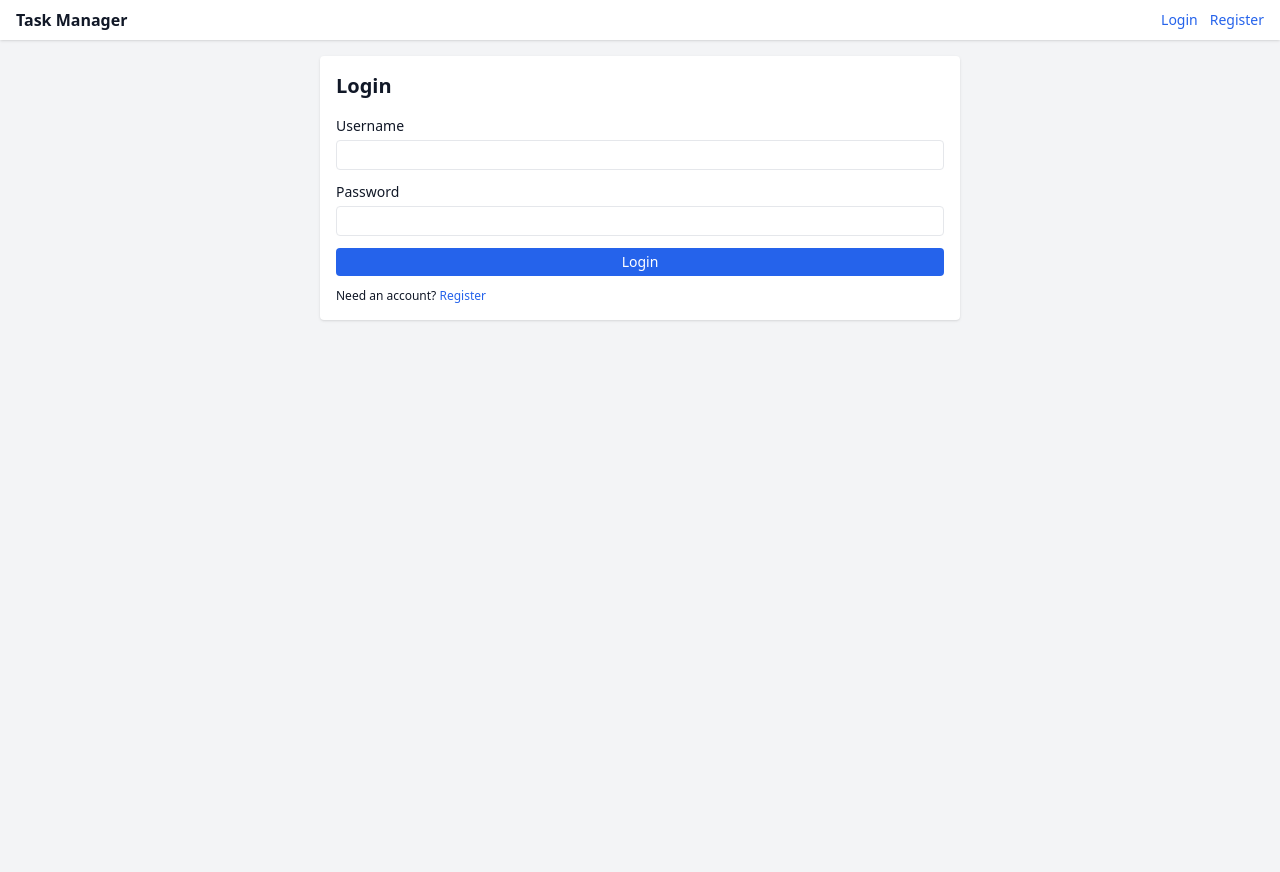
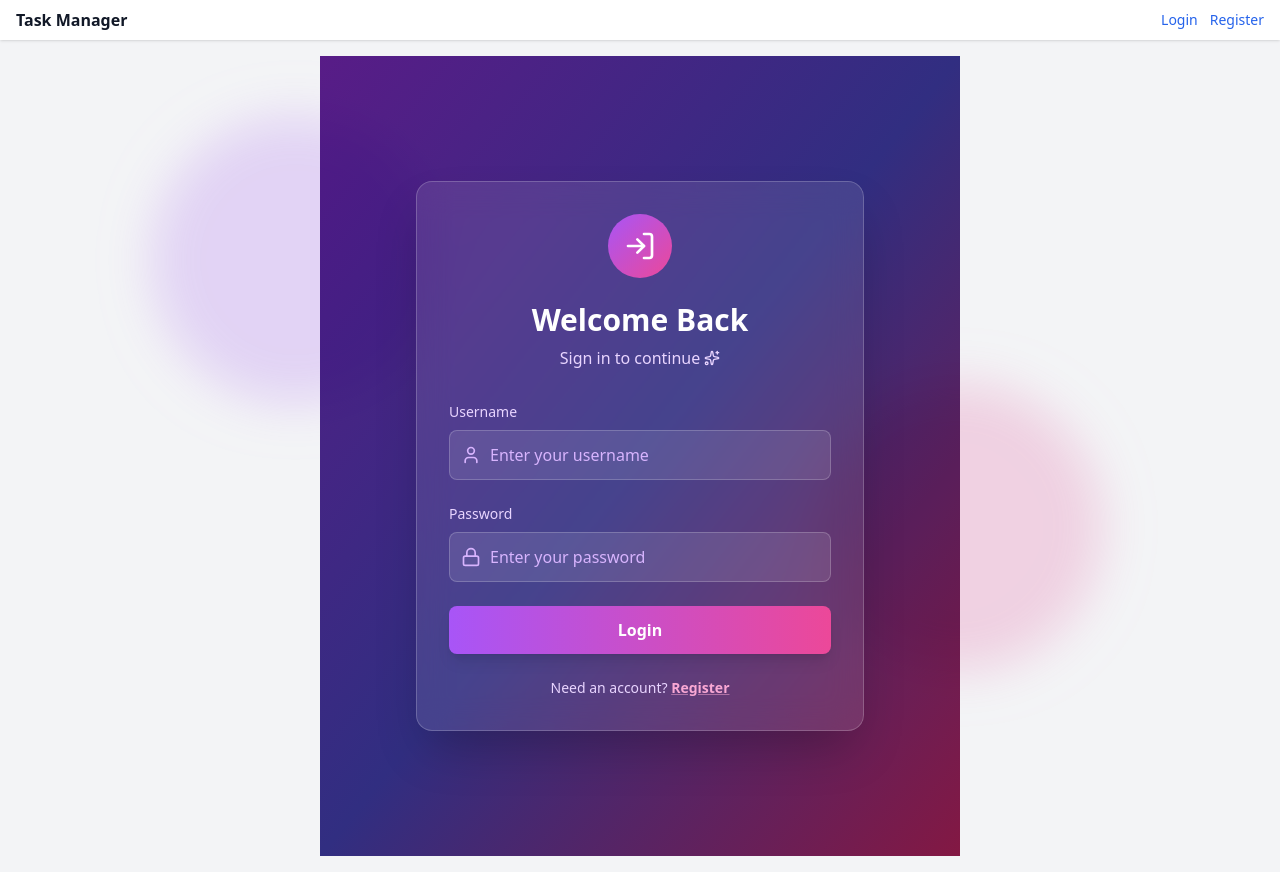
Before and after one commit to tanmay0996/TaskManager, a React app in the folder frontend/: page /login in a window 1280 px wide. Before the commit the page ends 800 px from the top, so only its background shows below. Built offline with nearby package versions, Linux system fonts and the light colour scheme; the HTML template or start-up script is replaced by a standard one.

Commit message:
implemented zod varification on login page and improve it's UI

```diff
--- a/frontend/src/pages/Login.jsx
+++ b/frontend/src/pages/Login.jsx
@@ -1,22 +1,48 @@
 import React, { useState } from 'react';
 import { useNavigate, Link, useLocation } from 'react-router-dom';
+import { motion } from 'framer-motion';
+import { LogIn, Lock, User, AlertCircle, Sparkles } from 'lucide-react';
+import { z } from 'zod';
 import api from '../utils/api.js';
+
+// Zod validation schema
+const loginSchema = z.object({
+  username: z.string()
+    .min(1, 'Username is required')
+    .max(20, 'Username must be less than 20 characters'),
+  password: z.string()
+    .min(1, 'Password is required')
+    .max(50, 'Password must be less than 50 characters')
+});
 
 export default function Login() {
   const [username, setUsername] = useState('');
   const [password, setPassword] = useState('');
   const [error, setError] = useState('');
   const [loading, setLoading] = useState(false);
+  const [fieldErrors, setFieldErrors] = useState({});
   const navigate = useNavigate();
   const location = useLocation();
 
   const handleSubmit = async (e) => {
     e.preventDefault();
     setError('');
-    if (!username || !password) {
-      setError('Username and password are required');
+    setFieldErrors({});
+
+    // Zod validation
+    try {
+      loginSchema.parse({ username, password });
+    } catch (err) {
+      if (err instanceof z.ZodError) {
+        const errors = {};
+        err.errors.forEach((error) => {
+          errors[error.path[0]] = error.message;
+        });
+        setFieldErrors(errors);
         return;
       }
+    }
+
     setLoading(true);
     try {
       const res = await api.post('/auth/login', { username, password });
@@ -36,41 +62,189 @@ export default function Login() {
   };
 
   return (
-    <div className="bg-white rounded shadow p-4">
-      <h1 className="text-xl font-semibold mb-4">Login</h1>
-      <form onSubmit={handleSubmit} className="space-y-3">
-        <div>
-          <label className="block text-sm mb-1">Username</label>
+    <div className="min-h-screen bg-gradient-to-br from-purple-900 via-indigo-900 to-pink-900 flex items-center justify-center p-4">
+      {/* Animated background elements */}
+      <div className="absolute inset-0 overflow-hidden">
+        <motion.div
+          className="absolute top-20 left-20 w-72 h-72 bg-purple-500 rounded-full mix-blend-multiply filter blur-xl opacity-20"
+          animate={{
+            x: [0, 100, 0],
+            y: [0, 50, 0],
+          }}
+          transition={{
+            duration: 8,
+            repeat: Infinity,
+            ease: "easeInOut"
+          }}
+        />
+        <motion.div
+          className="absolute bottom-20 right-20 w-72 h-72 bg-pink-500 rounded-full mix-blend-multiply filter blur-xl opacity-20"
+          animate={{
+            x: [0, -100, 0],
+            y: [0, -50, 0],
+          }}
+          transition={{
+            duration: 10,
+            repeat: Infinity,
+            ease: "easeInOut"
+          }}
+        />
+      </div>
+
+      <motion.div
+        initial={{ opacity: 0, y: 20 }}
+        animate={{ opacity: 1, y: 0 }}
+        transition={{ duration: 0.5 }}
+        className="bg-white/10 backdrop-blur-lg rounded-2xl shadow-2xl p-8 w-full max-w-md relative z-10 border border-white/20"
+      >
+        {/* Header */}
+        <motion.div
+          initial={{ scale: 0 }}
+          animate={{ scale: 1 }}
+          transition={{ delay: 0.2, type: "spring", stiffness: 200 }}
+          className="flex justify-center mb-6"
+        >
+          <div className="bg-gradient-to-br from-purple-500 to-pink-500 p-4 rounded-full">
+            <LogIn className="w-8 h-8 text-white" />
+          </div>
+        </motion.div>
+
+        <motion.h1
+          initial={{ opacity: 0 }}
+          animate={{ opacity: 1 }}
+          transition={{ delay: 0.3 }}
+          className="text-3xl font-bold text-center text-white mb-2"
+        >
+          Welcome Back
+        </motion.h1>
+
+        <motion.p
+          initial={{ opacity: 0 }}
+          animate={{ opacity: 1 }}
+          transition={{ delay: 0.4 }}
+          className="text-center text-purple-200 mb-8 flex items-center justify-center gap-1"
+        >
+          Sign in to continue <Sparkles className="w-4 h-4" />
+        </motion.p>
+
+        {/* Form */}
+        <form onSubmit={handleSubmit} className="space-y-6">
+          {/* Username Field */}
+          <motion.div
+            initial={{ opacity: 0, x: -20 }}
+            animate={{ opacity: 1, x: 0 }}
+            transition={{ delay: 0.5 }}
+          >
+            <label className="block text-sm font-medium text-purple-200 mb-2">
+              Username
+            </label>
+            <div className="relative">
+              <User className="absolute left-3 top-1/2 transform -translate-y-1/2 w-5 h-5 text-purple-300" />
               <input
-            className="w-full border rounded px-2 py-1 text-sm"
+                type="text"
                 value={username}
                 onChange={(e) => setUsername(e.target.value)}
+                className="w-full pl-10 pr-4 py-3 bg-white/10 border border-white/20 rounded-lg focus:outline-none focus:ring-2 focus:ring-purple-500 focus:border-transparent text-white placeholder-purple-300 transition-all"
+                placeholder="Enter your username"
               />
             </div>
-        <div>
-          <label className="block text-sm mb-1">Password</label>
+            {fieldErrors.username && (
+              <motion.p
+                initial={{ opacity: 0, y: -10 }}
+                animate={{ opacity: 1, y: 0 }}
+                className="text-pink-300 text-sm mt-1 flex items-center gap-1"
+              >
+                <AlertCircle className="w-4 h-4" />
+                {fieldErrors.username}
+              </motion.p>
+            )}
+          </motion.div>
+
+          {/* Password Field */}
+          <motion.div
+            initial={{ opacity: 0, x: -20 }}
+            animate={{ opacity: 1, x: 0 }}
+            transition={{ delay: 0.6 }}
+          >
+            <label className="block text-sm font-medium text-purple-200 mb-2">
+              Password
+            </label>
+            <div className="relative">
+              <Lock className="absolute left-3 top-1/2 transform -translate-y-1/2 w-5 h-5 text-purple-300" />
               <input
                 type="password"
-            className="w-full border rounded px-2 py-1 text-sm"
                 value={password}
                 onChange={(e) => setPassword(e.target.value)}
+                className="w-full pl-10 pr-4 py-3 bg-white/10 border border-white/20 rounded-lg focus:outline-none focus:ring-2 focus:ring-purple-500 focus:border-transparent text-white placeholder-purple-300 transition-all"
+                placeholder="Enter your password"
               />
             </div>
-        {error && <p className="text-sm text-red-600">{error}</p>}
-        <button
+            {fieldErrors.password && (
+              <motion.p
+                initial={{ opacity: 0, y: -10 }}
+                animate={{ opacity: 1, y: 0 }}
+                className="text-pink-300 text-sm mt-1 flex items-center gap-1"
+              >
+                <AlertCircle className="w-4 h-4" />
+                {fieldErrors.password}
+              </motion.p>
+            )}
+          </motion.div>
+
+          {/* Error Message */}
+          {error && (
+            <motion.div
+              initial={{ opacity: 0, scale: 0.9 }}
+              animate={{ opacity: 1, scale: 1 }}
+              className="bg-pink-500/20 border border-pink-500/50 rounded-lg p-3 flex items-start gap-2"
+            >
+              <AlertCircle className="w-5 h-5 text-pink-300 flex-shrink-0 mt-0.5" />
+              <p className="text-pink-200 text-sm">{error}</p>
+            </motion.div>
+          )}
+
+          {/* Submit Button */}
+          <motion.button
             type="submit"
             disabled={loading}
-          className="w-full bg-blue-600 text-white rounded py-1 text-sm"
+            whileHover={{ scale: 1.02 }}
+            whileTap={{ scale: 0.98 }}
+            initial={{ opacity: 0, y: 20 }}
+            animate={{ opacity: 1, y: 0 }}
+            transition={{ delay: 0.7 }}
+            className="w-full bg-gradient-to-r from-purple-500 to-pink-500 text-white font-semibold py-3 rounded-lg hover:from-purple-600 hover:to-pink-600 transition-all duration-300 disabled:opacity-50 disabled:cursor-not-allowed shadow-lg hover:shadow-xl"
           >
-          {loading ? 'Logging in...' : 'Login'}
-        </button>
-      </form>
-      <p className="mt-3 text-xs">
+            {loading ? (
+              <span className="flex items-center justify-center gap-2">
+                <motion.div
+                  animate={{ rotate: 360 }}
+                  transition={{ duration: 1, repeat: Infinity, ease: "linear" }}
+                  className="w-5 h-5 border-2 border-white border-t-transparent rounded-full"
+                />
+                Logging in...
+              </span>
+            ) : (
+              'Login'
+            )}
+          </motion.button>
+
+          {/* Register Link */}
+          <motion.p
+            initial={{ opacity: 0 }}
+            animate={{ opacity: 1 }}
+            transition={{ delay: 0.8 }}
+            className="text-center text-purple-200 text-sm"
+          >
             Need an account?{' '}
-        <Link to="/register" className="text-blue-600">
+            <Link
+              to="/register"
+              className="text-pink-300 hover:text-pink-200 font-semibold transition-colors underline decoration-pink-300/50 hover:decoration-pink-200"
+            >
               Register
             </Link>
-      </p>
+          </motion.p>
+        </form>
+      </motion.div>
     </div>
   );
 }
```
Lines whose indentation alone changed are shown as unchanged.
